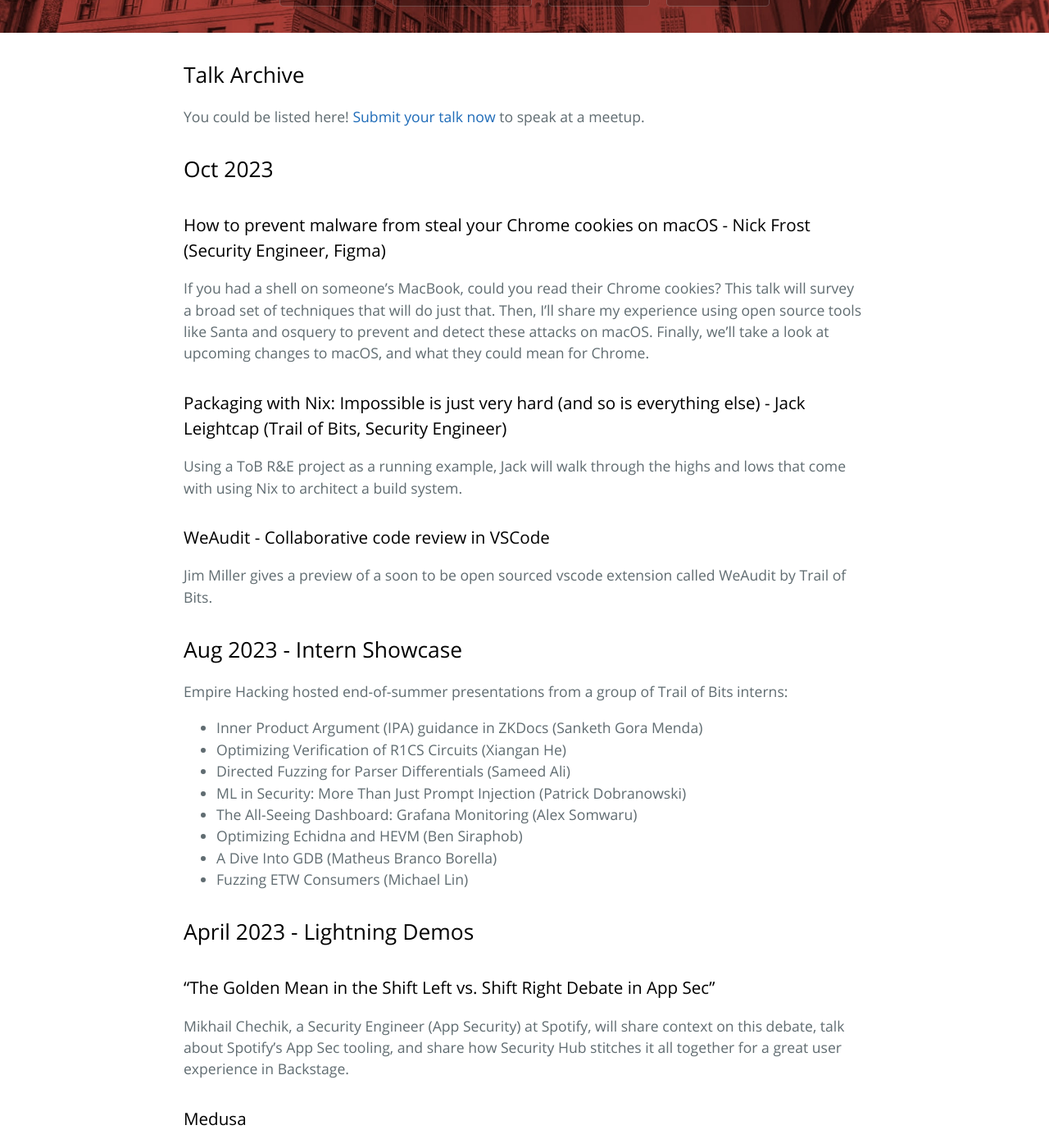
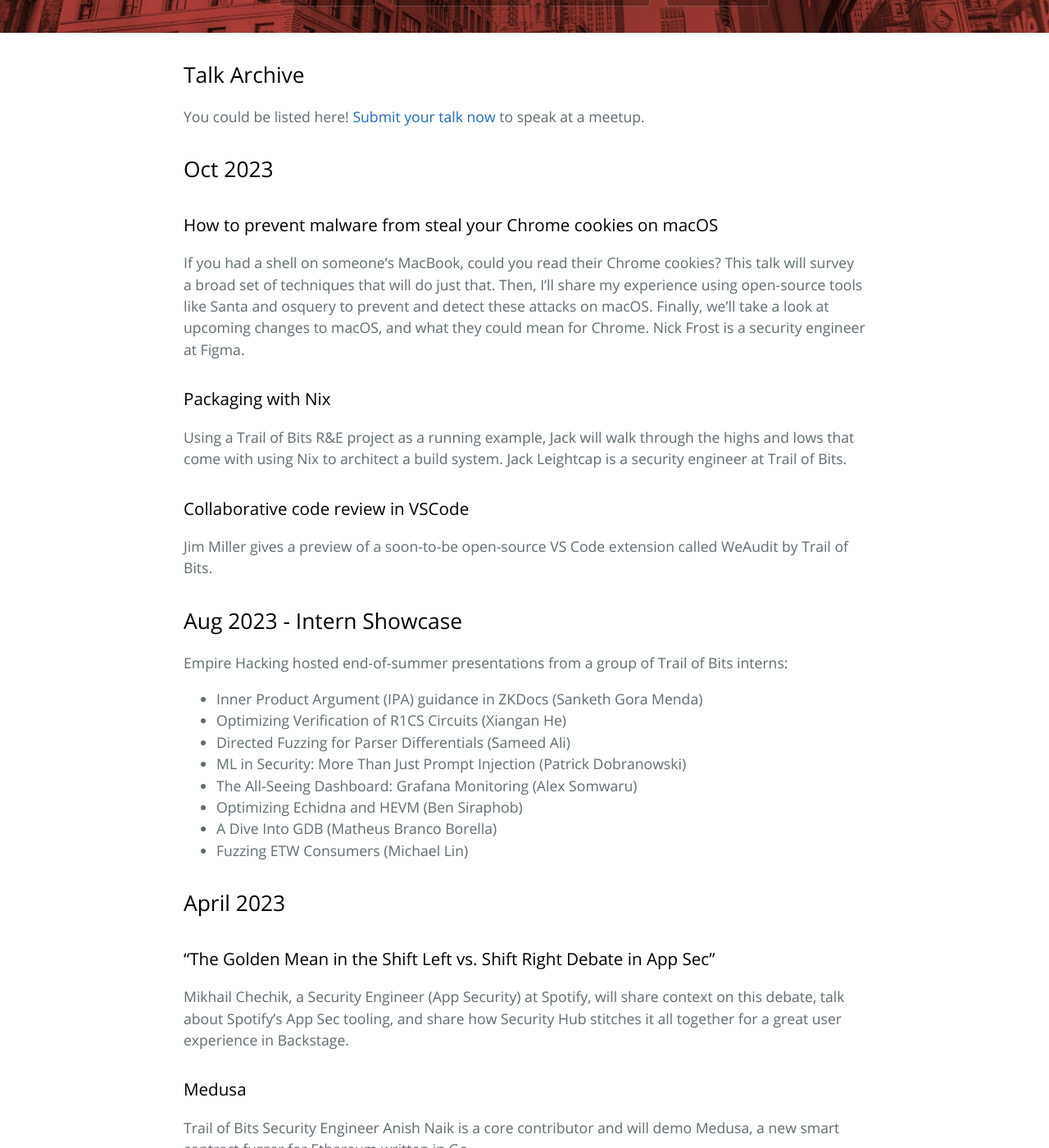
Before and after one commit to trailofbits/empirehacking.nyc, a Jekyll site: the page built from archive.md, in a window 1280 px wide and 1400 px high, scrolled down 231 px. Shown: the whole window at 82% size. Built offline with Jekyll 4.4.1, drawn with Linux system fonts in a browser that asks for light colours; comment, search, counter and statistics services are not loaded; some of the changed text lies outside the part shown.

Commit message:
Update archive.md

```diff
--- a/archive.md
+++ b/archive.md
@@ -11,15 +11,14 @@ You could be listed here! [Submit your talk now](/about/#speak-at-a-meetup) to s
 
 ## Oct 2023
 
-### How to prevent malware from steal your Chrome cookies on macOS - Nick Frost (Security Engineer, Figma)
-If you had a shell on someone's MacBook, could you read their Chrome cookies? This talk will survey a broad set of techniques that will do just that. Then, I'll share my experience using open source tools like Santa and osquery to prevent and detect these attacks on macOS. Finally, we'll take a look at upcoming changes to macOS, and what they could mean for Chrome.
+### How to prevent malware from steal your Chrome cookies on macOS
+If you had a shell on someone's MacBook, could you read their Chrome cookies? This talk will survey a broad set of techniques that will do just that. Then, I'll share my experience using open-source tools like Santa and osquery to prevent and detect these attacks on macOS. Finally, we'll take a look at upcoming changes to macOS, and what they could mean for Chrome. Nick Frost is a security engineer at Figma.
 
-### Packaging with Nix: Impossible is just very hard (and so is everything else) - Jack Leightcap (Trail of Bits, Security Engineer)
-Using a ToB R&E project as a running example, Jack will walk through the highs and lows that come with using Nix to architect a build system.
+### Packaging with Nix
+Using a Trail of Bits R&E project as a running example, Jack will walk through the highs and lows that come with using Nix to architect a build system. Jack Leightcap is a security engineer at Trail of Bits.
 
-
-### WeAudit - Collaborative code review in VSCode
-Jim Miller gives a preview of a soon to be open sourced vscode extension called WeAudit by Trail of Bits.
+### Collaborative code review in VSCode
+Jim Miller gives a preview of a soon-to-be open-source VS Code extension called WeAudit by Trail of Bits.
 
 ## Aug 2023 - Intern Showcase
 
@@ -34,18 +33,18 @@ Empire Hacking hosted end-of-summer presentations from a group of Trail of Bits
 * A Dive Into GDB (Matheus Branco Borella)
 * Fuzzing ETW Consumers (Michael Lin)
 
-## April 2023 - Lightning Demos
+## April 2023
 
 ### "The Golden Mean in the Shift Left vs. Shift Right Debate in App Sec"
 Mikhail Chechik, a Security Engineer (App Security) at Spotify, will share context on this debate, talk about Spotify’s App Sec tooling, and share how Security Hub stitches it all together for a great user experience in Backstage.
 
 ### Medusa
-Trail of Bits Security Engineer Anish Naik is a core contributor and will demo a new tool.
+Trail of Bits Security Engineer Anish Naik is a core contributor and will demo Medusa, a new smart contract fuzzer for Ethereum written in Go.
 
-### Network Flight Simulator (flightsim) - Chris McNab
+### Network Flight Simulator (flightsim)
 Chris McNab, co-founder of AlphaSOC, will present Network Flight Simulator, a free, open-source adversary simulation tool. Security teams can use the flightsim utility to synthesize malicious network traffic patterns (e.g., C2 beacons, cryptomining, and DNS tunneling) and evaluate their SIEM / SOAR coverage. Chris will demonstrate the software at Empire Hacking to help foster project contribution and adoption within the industry.
 
-### DarkSea: A Toolchain for Automatic Verification of Lifted Binaries - Cyrus Liu
+### DarkSea: A Toolchain for Automatic Verification of Lifted Binaries
 Cyrus Liu, a research scholar at CYPRESS Lab in Stevens Institute of Technology, will give a brief introduction of formal verification, and summarize challenges in existing tools when applying them to binary analysis. He’ll introduce our proposed techniques (i.e. bitwise branching) for bitwise reasoning in the lifted binary code. He’ll share a detailed implementation of the DarkSea tool, and demonstrate that the bitwise branching strategies can mitigate bit-vector reasoning in the lifted binaries. Then he’ll show that the DarkSea tool can be used as a modular framework for binary verification and a short demo to showcase DarkSea running on a lifted binary.
 
 
```
